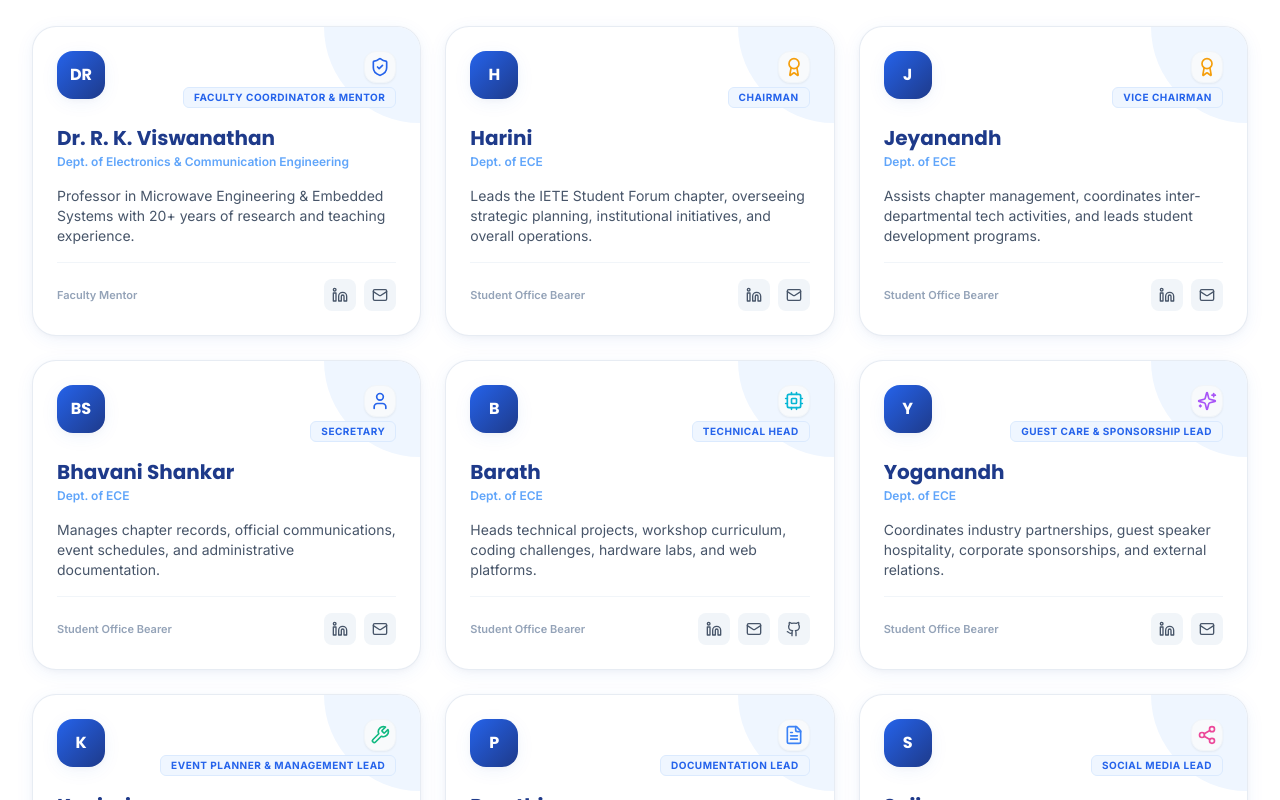
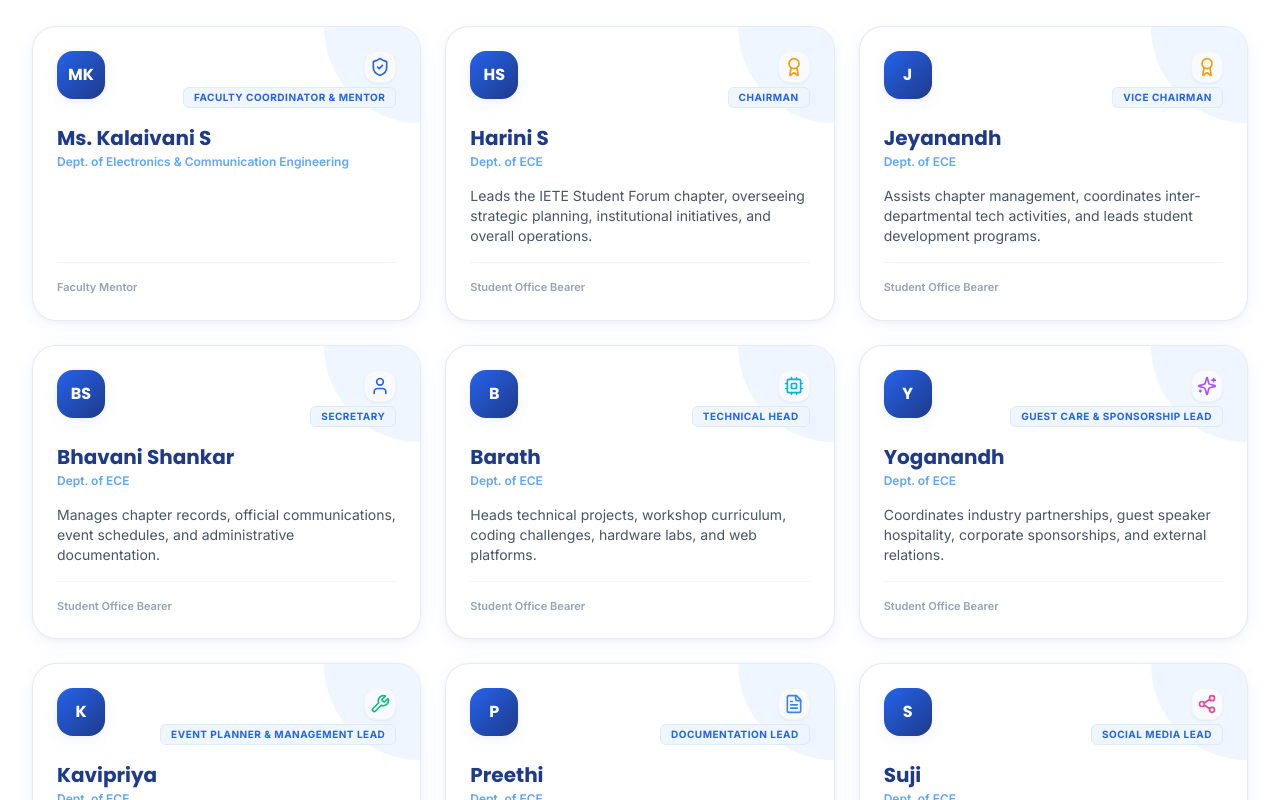
Before and after one commit to barath0508/IETE-RIT, a React (Vite) app: page / in a window 1280 px wide. Shown: the part 6860-7660 px from the top of the page. Built offline with nearby package versions, Linux system fonts and the light colour scheme.

Commit message:
Remove email, linkedin, and github fields from all office bearer member cards

```diff
--- a/src/components/CoreMembers.tsx
+++ b/src/components/CoreMembers.tsx
@@ -1,6 +1,6 @@
 import React from 'react';
 import { motion } from 'framer-motion';
-import { Linkedin, Mail, Github, User, ShieldCheck, Cpu, Award, Sparkles, Wrench, FileText, Share2, Users, UserCheck, Palette, Video } from 'lucide-react';
+import { User, ShieldCheck, Cpu, Award, Sparkles, Wrench, FileText, Share2, Users, UserCheck, Palette, Video } from 'lucide-react';
 import { SITE_CONFIG } from '../data/siteConfig';
 
 export const CoreMembers: React.FC = () => {
@@ -95,48 +95,11 @@ export const CoreMembers: React.FC = () => {
 
               </div>
 
-              {/* Card Footer: Designation & Social Links */}
+              {/* Card Footer: Designation */}
               <div className="relative z-10 pt-4 mt-4 border-t border-slate-100 flex items-center justify-between">
                 <span className="text-[11px] font-semibold text-slate-400">
                   {member.year}
                 </span>
-
-                {/* Social/Email Buttons */}
-                <div className="flex items-center gap-2">
-                  {member.linkedin && (
-                    <a
-                      href={member.linkedin}
-                      target="_blank"
-                      rel="noopener noreferrer"
-                      className="w-8 h-8 rounded-lg bg-slate-100 text-slate-600 hover:bg-brand-blue hover:text-white flex items-center justify-center transition-colors"
-                      aria-label={`${member.name} LinkedIn`}
-                    >
-                      <Linkedin className="w-4 h-4" />
-                    </a>
-                  )}
-
-                  {member.email && (
-                    <a
-                      href={`mailto:${member.email}`}
-                      className="w-8 h-8 rounded-lg bg-slate-100 text-slate-600 hover:bg-brand-blue hover:text-white flex items-center justify-center transition-colors"
-                      aria-label={`Email ${member.name}`}
-                    >
-                      <Mail className="w-4 h-4" />
-                    </a>
-                  )}
-
-                  {member.github && (
-                    <a
-                      href={member.github}
-                      target="_blank"
-                      rel="noopener noreferrer"
-                      className="w-8 h-8 rounded-lg bg-slate-100 text-slate-600 hover:bg-brand-blue hover:text-white flex items-center justify-center transition-colors"
-                      aria-label={`${member.name} GitHub`}
-                    >
-                      <Github className="w-4 h-4" />
-                    </a>
-                  )}
-                </div>
               </div>
 
             </motion.div>
--- a/src/data/siteConfig.ts
+++ b/src/data/siteConfig.ts
@@ -30,8 +30,8 @@ export interface CoreMember {
   department: string;
   year: string;
   photo?: string;
-  email: string;
-  linkedin: string;
+  email?: string;
+  linkedin?: string;
   github?: string;
   bio: string;
 }
@@ -344,24 +344,20 @@ export const SITE_CONFIG = {
   coreMembers: [
     {
       id: "m0",
-      name: "Dr. R. K. Viswanathan",
+      name: "Ms. Kalaivani S",
       position: "Faculty Coordinator & Mentor",
       category: "Office Bearer",
       department: "Dept. of Electronics & Communication Engineering",
       year: "Faculty Mentor",
-      email: "rk.viswanathan@ritchennai.edu.in",
-      linkedin: "https://linkedin.com",
-      bio: "Professor in Microwave Engineering & Embedded Systems with 20+ years of research and teaching experience."
+      bio: ""
     },
     {
       id: "m1",
-      name: "Harini",
+      name: "Harini S",
       position: "Chairman",
       category: "Office Bearer",
       department: "Dept. of ECE",
       year: "Student Office Bearer",
-      email: "harini.isf@ritchennai.edu.in",
-      linkedin: "https://linkedin.com",
       bio: "Leads the IETE Student Forum chapter, overseeing strategic planning, institutional initiatives, and overall operations."
     },
     {
@@ -371,8 +367,6 @@ export const SITE_CONFIG = {
       category: "Office Bearer",
       department: "Dept. of ECE",
       year: "Student Office Bearer",
-      email: "jeyanandh.isf@ritchennai.edu.in",
-      linkedin: "https://linkedin.com",
       bio: "Assists chapter management, coordinates inter-departmental tech activities, and leads student development programs."
     },
     {
@@ -382,8 +376,6 @@ export const SITE_CONFIG = {
       category: "Office Bearer",
       department: "Dept. of ECE",
       year: "Student Office Bearer",
-      email: "bhavanishankar.isf@ritchennai.edu.in",
-      linkedin: "https://linkedin.com",
       bio: "Manages chapter records, official communications, event schedules, and administrative documentation."
     },
     {
@@ -393,9 +385,6 @@ export const SITE_CONFIG = {
       category: "Office Bearer",
       department: "Dept. of ECE",
       year: "Student Office Bearer",
-      email: "barath.isf@ritchennai.edu.in",
-      linkedin: "https://linkedin.com",
-      github: "https://github.com",
       bio: "Heads technical projects, workshop curriculum, coding challenges, hardware labs, and web platforms."
     },
     {
@@ -405,8 +394,6 @@ export const SITE_CONFIG = {
       category: "Office Bearer",
       department: "Dept. of ECE",
       year: "Student Office Bearer",
-      email: "yoganandh.isf@ritchennai.edu.in",
-      linkedin: "https://linkedin.com",
       bio: "Coordinates industry partnerships, guest speaker hospitality, corporate sponsorships, and external relations."
     },
     {
@@ -416,8 +403,6 @@ export const SITE_CONFIG = {
       category: "Office Bearer",
       department: "Dept. of ECE",
       year: "Student Office Bearer",
-      email: "kavipriya.isf@ritchennai.edu.in",
-      linkedin: "https://linkedin.com",
       bio: "Directs venue logistics, event execution, schedule management, and seamless event flow."
     },
     {
@@ -427,8 +412,6 @@ export const SITE_CONFIG = {
       category: "Office Bearer",
       department: "Dept. of ECE",
       year: "Student Office Bearer",
-      email: "preethi.isf@ritchennai.edu.in",
-      linkedin: "https://linkedin.com",
       bio: "Oversees official report generation, event archiving, certificates dispatch, and chapter proceedings."
     },
     {
@@ -438,8 +421,6 @@ export const SITE_CONFIG = {
       category: "Office Bearer",
       department: "Dept. of ECE",
       year: "Student Office Bearer",
-      email: "suji.isf@ritchennai.edu.in",
-      linkedin: "https://linkedin.com",
       bio: "Manages social media presence, digital campaigns, community outreach, and online engagements."
     },
     {
@@ -449,8 +430,6 @@ export const SITE_CONFIG = {
       category: "Office Bearer",
       department: "Dept. of ECE",
       year: "Student Office Bearer",
-      email: "jeevitha.isf@ritchennai.edu.in",
-      linkedin: "https://linkedin.com",
       bio: "Coordinates student volunteer teams, task allocations, floor management, and member support."
     },
     {
@@ -460,8 +439,6 @@ export const SITE_CONFIG = {
       category: "Office Bearer",
       department: "Dept. of ECE",
       year: "Student Office Bearer",
-      email: "harisudhan.isf@ritchennai.edu.in",
-      linkedin: "https://linkedin.com",
       bio: "Manages participant registration desks, ticketing portals, pass verifications, and attendee records."
     },
     {
@@ -471,8 +448,6 @@ export const SITE_CONFIG = {
       category: "Office Bearer",
       department: "Dept. of ECE",
       year: "Student Office Bearer",
-      email: "nizhalpriyan.isf@ritchennai.edu.in",
-      linkedin: "https://linkedin.com",
       bio: "Crafts creative posters, event banners, UI assets, promotional graphics, and brand identity materials."
     },
     {
@@ -482,8 +457,6 @@ export const SITE_CONFIG = {
       category: "Office Bearer",
       department: "Dept. of ECE",
       year: "Student Office Bearer",
-      email: "madhesh.isf@ritchennai.edu.in",
-      linkedin: "https://linkedin.com",
       bio: "Leads visual branding, poster designs, digital media assets, and event creative layouts."
     },
     {
@@ -493,8 +466,6 @@ export const SITE_CONFIG = {
       category: "Office Bearer",
       department: "Dept. of ECE",
       year: "Student Office Bearer",
-      email: "sasikumar.isf@ritchennai.edu.in",
-      linkedin: "https://linkedin.com",
       bio: "Handles event video editing, teaser creation, photo post-processing, and multimedia production."
     }
   ] as CoreMember[],
```
